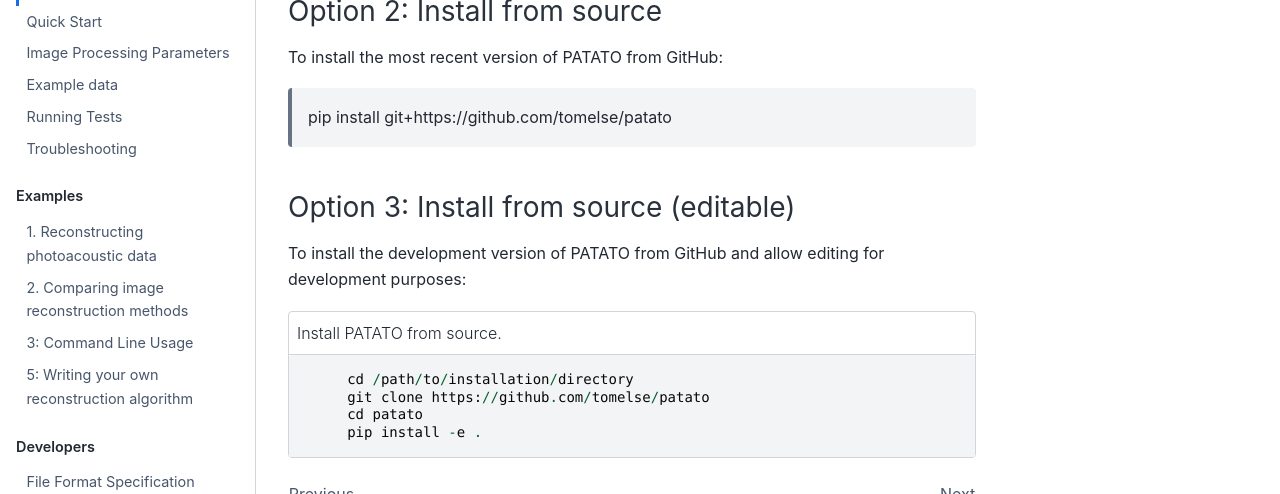
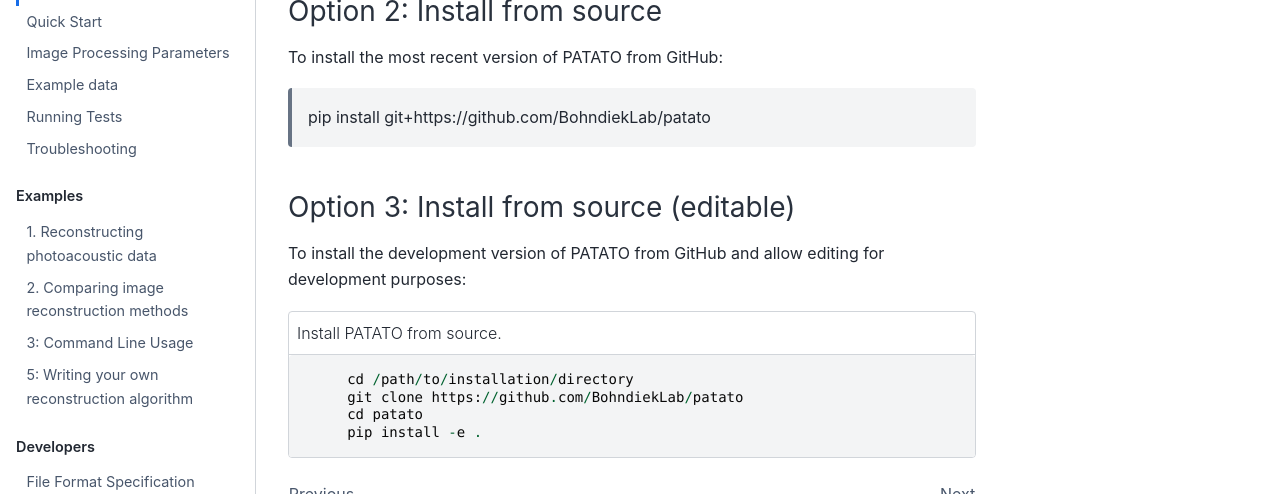
Before and after one commit to BohndiekLab/patato, a Sphinx documentation site: the page built from docs/intro/01_gettingstarted.rst, in a window 1280 px wide and 900 px high, scrolled down 803 px. Shown: the part 261-755 px from the top of the window. Built offline with Sphinx 7.4.7 and the Sphinx Book theme 1.1.4, drawn with Linux system fonts in a browser that asks for light colours; some of the changed lines change nothing that is shown.

Commit message:
Fix GitHub links on install documentation

```diff
--- a/docs/intro/01_gettingstarted.rst
+++ b/docs/intro/01_gettingstarted.rst
@@ -38,7 +38,7 @@
 
 To install the most recent version of PATATO from GitHub:
 
-    pip install git+https://github.com/tomelse/patato
+    pip install git+https://github.com/BohndiekLab/patato
 
 Option 3: Install from source (editable)
 ----------------------------------------------------------
@@ -49,6 +49,6 @@
    :caption: Install PATATO from source.
 
         cd /path/to/installation/directory
-        git clone https://github.com/tomelse/patato
+        git clone https://github.com/BohndiekLab/patato
         cd patato
         pip install -e .
```
